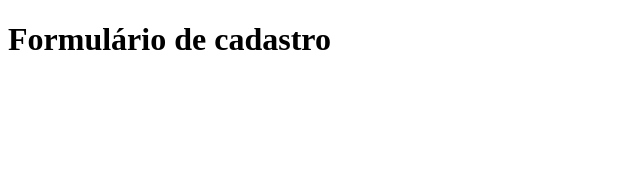
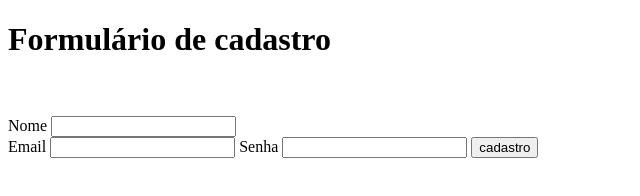
Before and after one commit to LucianaASilva/-Curso_ebac_frontend, a plain HTML site: page formulario.html in a window 1280 px wide. Shown: the whole page, without its empty margins (0-640 px from the left). Drawn offline with Linux system fonts and the light colour scheme.

Commit message:
formulario

```diff
--- a/formulario.html
+++ b/formulario.html
@@ -6,12 +6,24 @@
     <title>Formulário de cadastro</title>
 </head>
 <body>
+    <h1>Formulário de cadastro</h1>
+    <br>
+    <br>
 
     <form>
-
-        <h1>Formulário de cadastro</h1>
-        <br><br>
-
+<label for="text"> Nome
+    <input type="Nome:">
+<br>
+</label>
+       <label E-mail="E-mail">Email
+        <input type="email" name="E-mail" id="email">
+       </label>
+       <label for="senha"> Senha
+        <input type="password">
+       </label>
+<button>
+    cadastro
+</button>
     </form>
 </body>
 </html>
```
